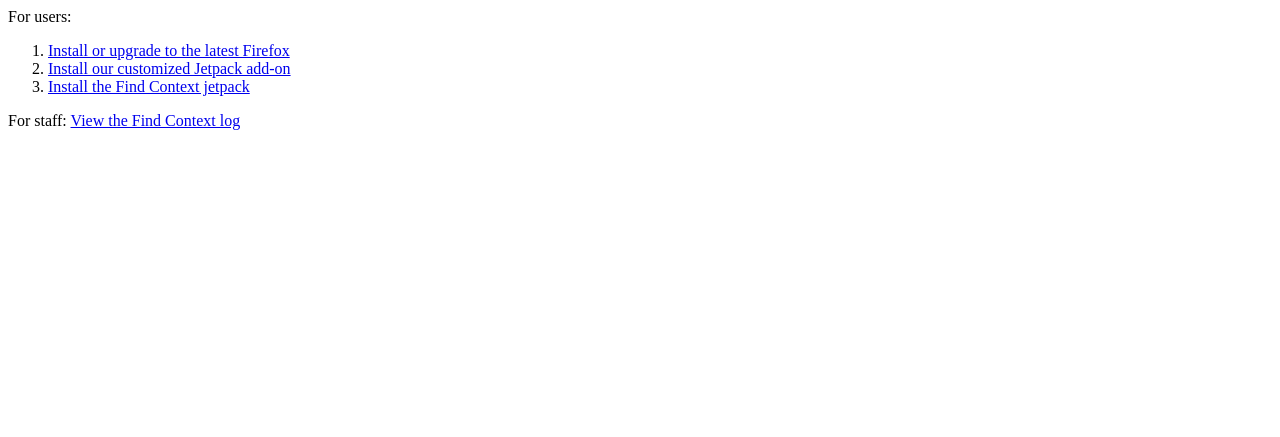
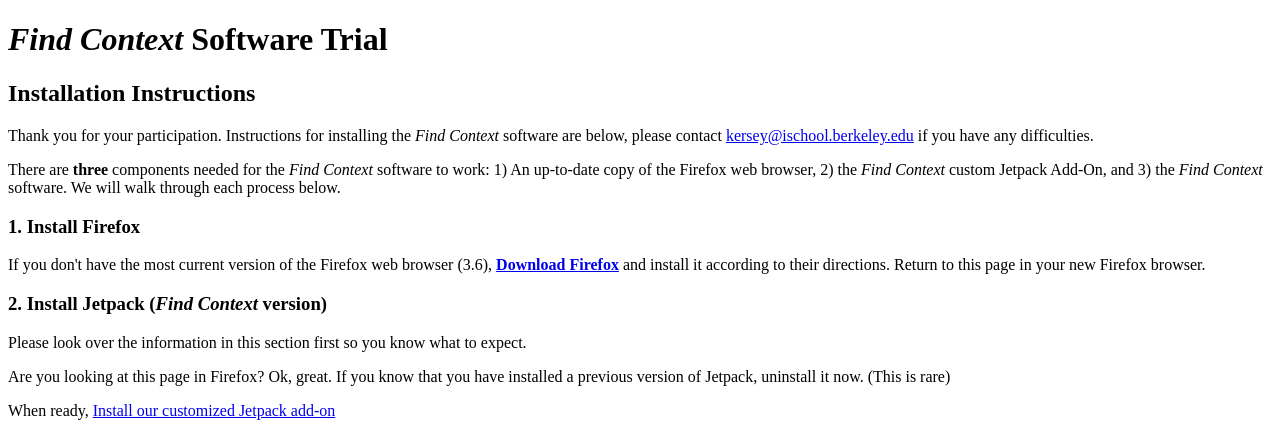
Before and after one commit to rybesh/findcontext, a Django app: page / in a window 1280 px wide. Shown: the top 437 px of the page. Before the commit the page ends 130 px from the top, so only its background shows below. Run offline with Django 3.2, Linux system fonts and the light colour scheme; parts of the project's set-up code (start-up, migrations or seed data) failed here and were passed over; some libraries are stand-ins or nearby versions.

Commit message:
Added Noahs install instructions.

```diff
--- a/findcontext/main/templates/index.html
+++ b/findcontext/main/templates/index.html
@@ -15,20 +15,60 @@
       }
     </style>
   </head>
-  <body style="text-align: left;">
-    <div>
-      For users:
-      <ol>
-        <li id="step1"><a href="http://www.mozilla.com/firefox/">Install or upgrade to the latest Firefox</a></li>
-        <li id="step2"><a class="xpi-link"
-                          href="/media/jetpack-0.8.1-all.xpi"
-                          data-hash="sha1:6e3272bdc9de5704f9b8b591f5b997fc4dee0bf4"
-                          >Install our customized Jetpack add-on</a></li>
-        <li id="step3"><a href="/install/">Install the Find Context jetpack</a></li>
-      </ol>
-    </div>
-    <div>
-      For staff: <a href="/admin/main/logrecord/">View the Find Context log</a>
+  <body>
+    <div id="doc2" class="yui-t7">
+      <div id="hd"></div>
+      <div id="bd">
+	<div id="yui-main">
+          <div class="yui-g">
+            <div id="install_guide">
+
+              <h1 class="title"><em>Find Context</em> Software Trial</h1>
+              <p class="details"></p>
+
+              <h2>Installation Instructions</h2>
+
+
+              <p>Thank you for your participation. Instructions for installing the <em>Find Context</em> software are below, please contact <a href="mailto:kersey@ischool.berkeley.edu">kersey@ischool.berkeley.edu</a> if you have any difficulties.</p>
+              <p>There are <strong>three</strong> components needed for the <em>Find Context</em> software to work: 1) An up-to-date copy of the Firefox web browser, 2) the <em>Find Context</em> custom Jetpack Add-On, and 3) the <em>Find Context</em> software. We will walk through each process below.</p>
+
+              <h3 class="numbered_section">1. Install Firefox</h3>
+              <p><span id="step1">If you don't have the most current version of the Firefox web browser (3.6), <strong><a href="http://www.mozilla.com/en-US/firefox/firefox.html">Download Firefox</a></strong> and install it according to their directions.</span> Return to this page in your new Firefox browser.</p>
+
+              <h3 class="numbered_section">2. Install Jetpack (<em>Find Context</em> version)</h3>
+              <p>Please look over the information in this section first so you know what to expect. </p>
+              <p>Are you looking at this page in Firefox? Ok, great. If you know that you have installed a previous version of Jetpack, uninstall it now. (This is rare)</p>
+              <p><span id="step2">When ready, <a class="xpi-link"
+              href="http://findcontext.org/media/jetpack-0.8.1-all.xpi"
+              data-hash="sha1:6e3272bdc9de5704f9b8b591f5b997fc4dee0bf4"
+              >Install our customized Jetpack add-on</a></span></p>
+              <ul>
+                <li>A warning will pop up when you click the link and you want to press the "allow" button, so that the browser can install it<br/><img src="images/1.Allowjetpack.jpg" alt="click the allow button if you get a warning"/></li>
+                <li>You will then receive a dialog box warning you about malicious software. This is because it is being served from the Berkeley servers instead of Mozilla's. It is safe to disregard this message and click the install button. <br /><img src="images/2.InstallJetpack.jpg" /></li>
+                <li>You will then be prompted to restart Firefox. Please do so.<br /><img src="images/3.JetpackRestart.jpg" alt="after installing the Jetpack add on you will need to restart Firefox"/></li>
+                <li>When the software starts up again, if the installation was successful you will see Jetpack welcome screen in a new tab, and this page on a separate tab to the left. You may close the "I am JetPack. Welcome." tab.<br /><img src="images/4.JetpackSuccess.jpg" alt="this indicates succesful installation of Jetpack"/></li>
+              </ul>
+
+              <h3 class="numbered_section">3. Install the <em>Find Context</em> Software</h3>
+              <p>The last step! Please read through so you know what to expect, especially since there will be a big anxiety-inducing alert message you will need to ignore.</p>
+              <p><span id="step3">When ready, <a href="http://findcontext.org/install/">Install the Find Context jetpack</a></span></p>
+              <ul>
+                <li>Please find the username and password you were given in class, you will need it for this step. If you need a new one, contact Noah Kersey at <a href="mailto:kersey@ischool.berkeley.edu">kersey@ischool.berkeley.edu</a></li>
+                <li>After you click on the install the <em>Find Context</em> jetpack link, you will be prompted to enter your username and password<br /><img src="images/5.FindContextLogin.jpg" alt="enter your username and password to login"/></li>
+                <li>A grey bar will appear along the top of the page if you login successfuly, click the "Install..." button.<br /><img src="images/6.FindContextJetpackInstall.jpg" alt="jetpack install alert"/></li>
+                <li>You will see a big scary red message! This is unavoidable because we are not releasing the software publicly, but we have no interest in your sensitive information. We will not collect your Credit Card numbers or email your grandmother. Because the software is experimental, we cannot avoid the red message, but rest assured, our software will not collect information outside the scope of the study.<br /><img src="images/7.FindContextJetpackalert.jpg" alt="scary alert message, safe to ignore"/></li>
+                <li>To continue, click the "I know what I'm doing. Install it!"</li>
+                <li>You will be returned to this page, if the software has installed successfully, you will have a small blue arrow in the top left corner of the browser window. This is the <em>Find Context</em> software.<br/><img src="images/8.FindContextBlueArrow.jpg"/></li>
+                <li>To use the <em>Find Context</em> software, highlight a word in a web page, right click (or control-click on a Mac) and select the 'Query Celtic Studies 138 for "..." to search the reference sources included in this package.' If you have suggestions of other sources which you use and find helpful, please let us know via email.<br /><img src="images/9.FindContextMenu.jpg" alt="activating the Find Context software via the context menu"/></li>
+                <li>After searching for a word, the menu on the left will expand and you will see the references sources available, those with results are highlighted in green, those without any matching results are highlighted in red. Clicking a reference source will open a new tab with that search.<br /><img src="images/10.FindContextMenuExpanded.jpg" alt="an example search with the Find Context software"/></li>
+              </ul>
+            </div>
+
+
+          </div>
+	</div>
+        <div id="ft"><p>Thanks for participating in the <em>Find Context</em> software testing. We are very interested to know how it works (or doesn't work) for you. After you have used it once or twice, please complete <a href="#">our survey</a>. We are also interested in hearing about your experience in person, so please consider talking with us in a half-hour interview. Contact Noah Kersey (<a href="mailto:kersey@ischool.berkeley.edu">kersey@ischool.berkeley.edu</a>) to schedule a time.</p></div>
+      </div>
     </div>
     <script>
       <![CDATA[
```
